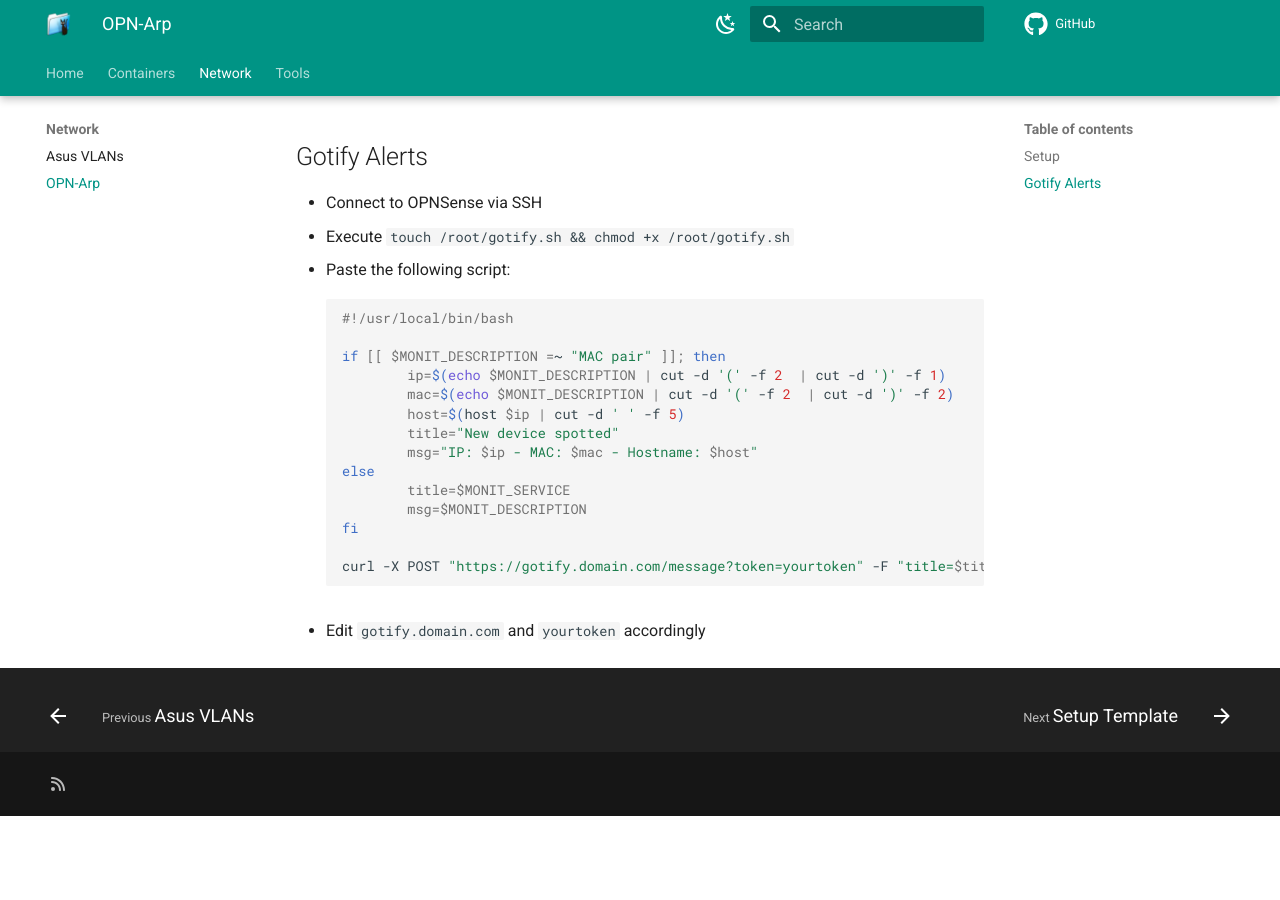
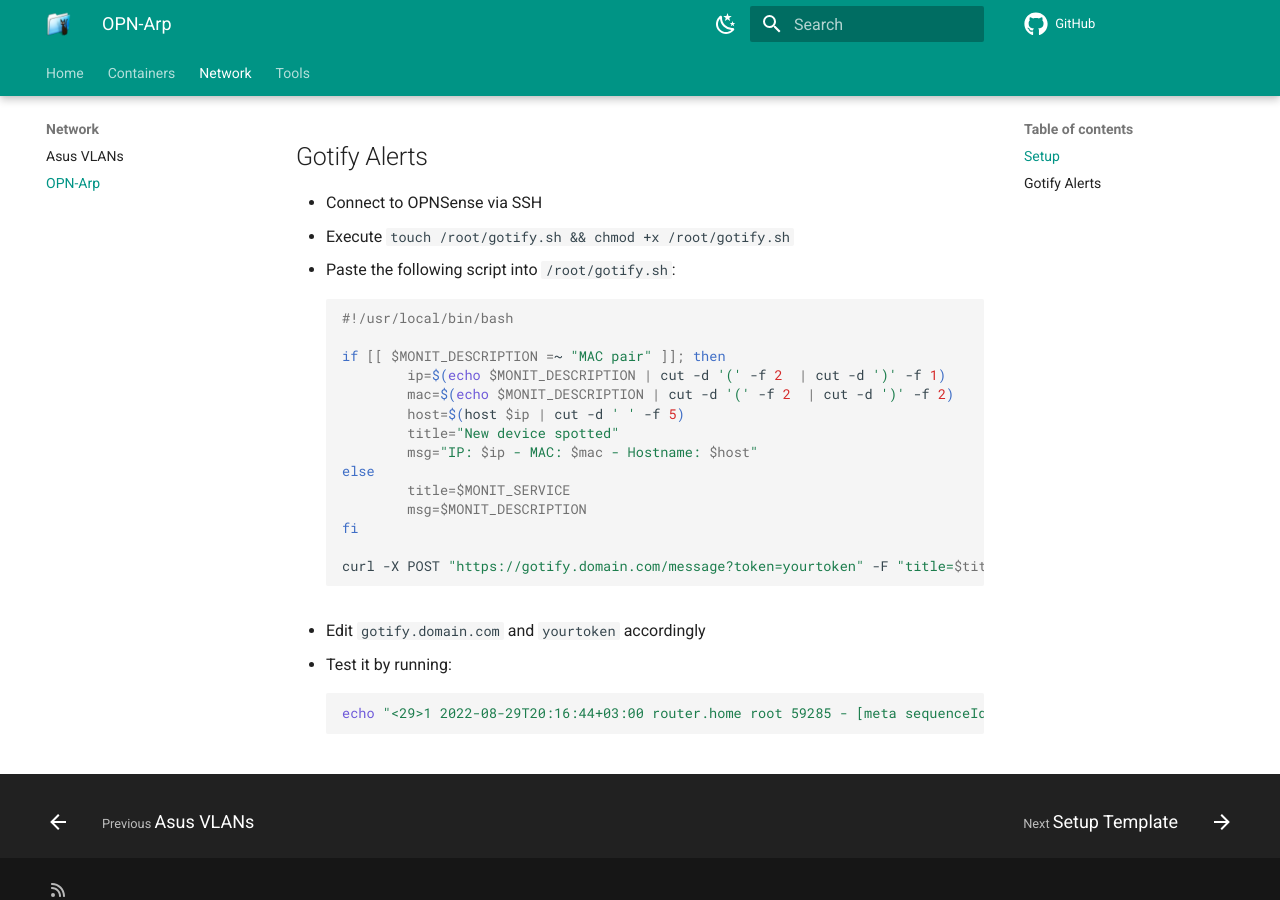
Before and after one commit to quietsy/advanced-configurations, an MkDocs documentation site: the page built from docs/opnarp.md, in a window 1280 px wide and 900 px high, scrolled down 916 px. Built offline with MkDocs 1.6.1 and Material for MkDocs 9.7.7, drawn with Linux system fonts in a browser that asks for light colours; comment, search, counter and statistics services are not loaded; before the commit the page ends 1732 px from its top, so only the background shows below that.

Commit message:
Add a test

````diff
--- a/docs/opnarp.md
+++ b/docs/opnarp.md
@@ -27,7 +27,7 @@
 
 - Connect to OPNSense via SSH
 - Execute `touch /root/gotify.sh && chmod +x /root/gotify.sh`
-- Paste the following script:
+- Paste the following script into `/root/gotify.sh`:
 
     ```bash
     #!/usr/local/bin/bash
@@ -47,3 +47,7 @@
     ```
 
 - Edit `gotify.domain.com` and `yourtoken` accordingly
+- Test it by running:
+  ```bash
+  echo "<29>1 2022-08-29T20:16:44+03:00 router.home root 59285 - [meta sequenceId=1] New IPv4/MAC pair seen: (10.1.3.22)3a:d1:ee:bc:20:2f" >> /var/log/system/latest.log
+  ```
````
